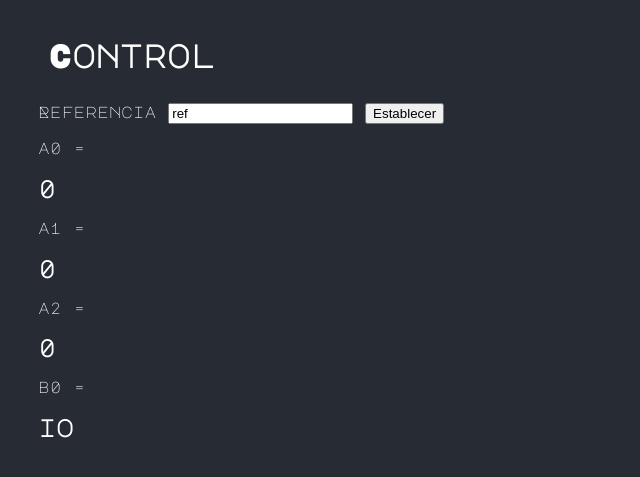
After one commit to pedabraham/ControlDashboard, a Flask app: page /controlar in a window 1280 px wide. The commit adds this page. Shown: the top 477 px of the page, without its empty margins (0-640 px from the left). Run offline with Flask 2, Linux system fonts and the light colour scheme; parts of the project's set-up code (start-up, migrations or seed data) failed here and were passed over.

Commit message:
Ecuacion de diferencias y pagina incial para envio del control

```diff
--- a/LGR/app.py
+++ b/LGR/app.py
@@ -83,26 +83,49 @@ def controladorByLGR(G, accion, PoloD):
 
     # plt.show()
 
+
     if accion == "PD":
         Td = 1 / (-distanceNewZero)
         Kp = k / Td
         sal = "k= " + str(k) + " kp= " + str(Kp) + " Td= " + str(Td)
+        constantes = {
+            'ti' : 0,
+            'td' : Td,
+            'kp' : Kp
+        }
         print(sal)
     elif accion == "PID":
-        Td = 1 / (-distanceNewZero - PID.zero())
+        Td = (1 / (-distanceNewZero - PID.zero()))[0]
         Kp = k / Td
-        Ti = 1 / (distanceNewZero * PID.zero() * Td)
+        Ti = (1 / (distanceNewZero * PID.zero() * Td))[0]
         sal = ("k= " + str(k) + " kp= " + str(Kp) +
                " Td= " + str(Td) + " Ti= " + str(Ti))
         print(sal)
+        constantes = {
+            'ti' : Ti,
+            'td' : Td,
+            'kp' : Kp
+        }
+
     elif accion == "PI":
         Ti = 1 / (-distanceNewZero)
         Kp = k / Ti
         sal = ("k= " + str(k) + " kp= " + str(Kp) + " Ti= " + str(Ti))
         print(sal)
+        constantes = {
+            'ti' : Ti,
+            'td' : 0,
+            'kp' : Kp
+        }
+
     else:
         print("No se tiene definicion de la accion de control deseada; las acciones de control definidas son I, P, PI, PD y PID")
-    return(Tout, yout, sal,Tin,yin,rlistI,rlistO)
+        constantes = {
+            'ti' : 0,
+            'td' : 0,
+            'kp' : 0
+        }
+    return(Tout, yout, sal,Tin,yin,rlistI,rlistO,constantes)
 
 def controladorByFreq(planta,accion,tr,fase):
   planta = planta.minreal()
@@ -157,6 +180,57 @@ def controladorByFreq(planta,accion,tr,fase):
         print("No se tiene definicion de la accion de control deseada; las acciones de control definidas son I, P, PI, PD y PID")
   return (sal,Tin, yin,Tout, yout)
 
+def setValoresEqDif(constantes,accion,T):
+    if accion == "PD":
+        Td = constantes['td']
+        Kp = constantes['kp']
+        print(Td)
+        print(Kp)
+
+
+        a0 = (Kp + Td/T)
+        a1 = -Td/T
+        a2 = 0
+        b0 = 0
+        print('ved')
+        print(a0)
+
+        return( {
+            'a0': a0,
+            'a1': a1,
+            'a2': a2,
+            'b0': 'io'
+        })
+
+    elif accion == "PID":
+        Td = constantes['td']
+        Kp = constantes['kp']
+        Ti = constantes['ti']
+        return ({
+            'a0': Kp+Ti*T+Td/T,
+            'a1': -Kp+2*Td/T,
+            'a2': Td/T,
+            'b0': 1
+        })
+    elif accion == "PI":
+        Kp = constantes['kp']
+        Ti = constantes['ti']
+        return  ({
+            'a0': Kp,
+            'a1': Ti*T-Kp,
+            'a2': 0,
+            'b0': 1
+        })
+    else:
+        return ({
+            'a0': 0,
+            'a1': 0,
+            'a2': 0,
+            'b0': 0
+        })
+    print(valoresEqDif)
+    return valoresEqDif
+
 app = Flask(__name__)
 
 GPlantaStrInput = '1/1,9.21,19.89,0'
@@ -164,13 +238,28 @@ Mp = '9'
 Ta='0.1'
 tr = '8'
 fase = '60'
+accion = 'PD'
+
+valoresEqDif = {
+    'a0': 0,
+    'a1': 0,
+    'a2': 0,
+    'b0': 0,
+}
+
+constantes = {
+    'ti' : 0,
+    'td' : 0,
+    'kp' : 0
+}
 
 @app.route('/', methods=['GET', 'POST'])
 def index():
+    webC = {'estado':'none'}
     if request.method == 'POST':
         # Then get the data from the form
 
-        global GPlantaStrInput,Mp,Ta
+        global GPlantaStrInput,Mp,Ta,T,constantes,accion
         GPlantaStrInput = request.form['G']
         GPlantaStr = GPlantaStrInput.split("/")
 
@@ -183,11 +272,12 @@ def index():
         accion = request.form['action']
         Ta = request.form['ta']
         Mp = request.form['mp']
+        T = 6;
         #respt = controladorByLGR(GPlanta, accion, -2 + 2.5j)
         if float(Mp)>0 and float(Ta)>0:
-            to,yo,sal,ti,yi,rI,rO = controladorByLGR(GPlanta, accion, poloDominante(float(Mp),float(Ta)))
+            to,yo,sal,ti,yi,rI,rO,constantes = controladorByLGR(GPlanta, accion, poloDominante(float(Mp),float(Ta)))
         else:
-            to,yo,sal,ti,yi,rI,rO = controladorByLGR(GPlanta, accion, -2 + 2.5j) # NOTE: No hay tiempos en 0 o menores por lo que solo se ponen unos polos dominantes de referencia
+            to,yo,sal,ti,yi,rI,rO,constantes = controladorByLGR(GPlanta, accion, -2 + 2.5j) # NOTE: No hay tiempos en 0 o menores por lo que solo se ponen unos polos dominantes de referencia
 
         rI  =   list(zip(*rI))
         realI = np.real(rI)
@@ -195,14 +285,16 @@ def index():
         rO  =   list(zip(*rO))
         realO = np.real(rO)
         imagO = np.imag(rO)
+        webC['estado']='inline'
+        print(constantes)
         #respuesta = "request.form['vel']"
         #respuesta2 = request.form['u']
         # print(GPlanta)
 
-        return render_template('index.html', ta=Ta, mp=Mp, to=[to.tolist()], yo=[yo.tolist()], planta=GPlantaStrInput, constantes=sal,
+        return render_template('index.html',estado=webC, ta=Ta, mp=Mp, to=[to.tolist()], yo=[yo.tolist()], planta=GPlantaStrInput, constantes=sal,
          ti = [ti.tolist()],yi=[yi.tolist()],realI=realI.tolist(),imagI=imagI.tolist(),realO=realO.tolist(),imagO=imagO.tolist())
     else:
-        return render_template('index.html', ta=Ta, mp=Mp, to=[[1, 2, 3]], yo=[[1, 0, 3]], planta=GPlantaStrInput, constantes="",
+        return render_template('index.html',estado=webC, ta=Ta, mp=Mp, to=[[1, 2, 3]], yo=[[1, 0, 3]], planta=GPlantaStrInput, constantes="",
         ti = [[1,1.5,2]],yi=[[3,6,7]], realI=[[2,3,1],[4,2,3],[9,6,2]],imagI=[[4,5,3],[4,8,9],[3,1,0]],realO = [[1,3]],imagO=[[4,5]])
 
         # print(len(velocidad))
@@ -249,5 +341,15 @@ def freq():
     else:
         return render_template('freq.html', planta=GPlantaStrInput, tr=tr, fase=fase,constantes="",Tin=[[5,2]], yin=[[6,3]],Tout=[[7,4,1],[6,9]], yout=[[5,2,9],[7.89,5]])
 
+@app.route('/controlar', methods=['GET','POST'])
+def usoDeControlador():
+    global constantes,accion
+    T = 0.500
+    valoresEqDif= setValoresEqDif(constantes,accion,T)
+    print(constantes)
+    print(accion)
+    print(valoresEqDif)
+    return render_template('usoDeControlador.html', valoresEqDif=valoresEqDif)
+
 if __name__ == '__main__':
     app.run(debug=True)
--- /dev/null
+++ b/LGR/templates/usoDeControlador.html
@@ -0,0 +1,51 @@
+<!DOCTYPE html>
+<html lang="en" dir="ltr">
+  <head>
+    <meta charset="utf-8">
+    <link href="https://fonts.googleapis.com/css?family=Major+Mono+Display" rel="stylesheet">
+    <title>ControlMaker</title>
+    <style media="screen">
+    body{
+        padding-left:  30px;
+        padding-right: 30px;
+        font-family: 'Major Mono Display', monospace;
+        background-color: #272C34;
+        color: white;
+      }
+    .titulo{
+      padding: 10px;
+    }
+    </style>
+  </head>
+  <body>
+    <div class="titulo">
+      <h1>Control</h1>
+    </div>
+
+
+    <form class=""  method="post">
+      Referencia
+      <input type="text" name="Referencia" value="ref">
+      <input type="submit" name="" value="Establecer">
+    </form>
+    <br>
+    <div class="" >
+      a0 = <h2 id='a0'></h2>
+      a1 = <h2 id='a1'></h2>
+      a2 = <h2 id='a2'></h2>
+      b0 = <h2 id='b0'></h2>
+
+    </div>
+
+    <script type="text/javascript">
+      valoresEqDif = {{valoresEqDif|tojson|safe}};
+      console.log(valoresEqDif);
+      document.getElementById("a0").innerHTML = valoresEqDif.a0;
+      document.getElementById("a1").innerHTML = valoresEqDif.a1;
+      document.getElementById("a2").innerHTML = valoresEqDif.a2;
+      document.getElementById("b0").innerHTML = valoresEqDif.b0;
+
+    </script>
+
+  </body>
+</html>
```
Also changed, not shown: LGR/templates/index.html (+10 -3 lines).
